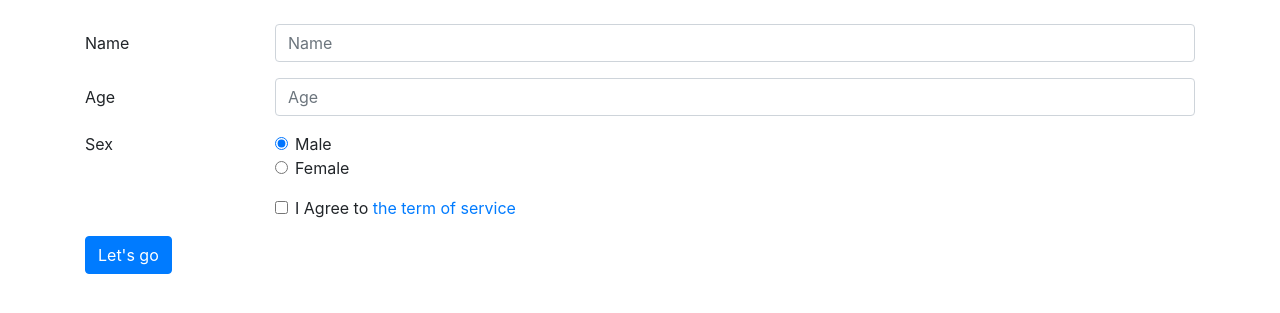
After one commit to ShadeOfOmuro/The-Hermit, a Flask app: page /registeration in a window 1280 px wide. The commit adds this page. Shown: the top 313 px of the page. Run offline with Flask 2, Linux system fonts and the light colour scheme.

Commit message:
Add files via upload

```diff
--- a/NSC_BE/app.py
+++ b/NSC_BE/app.py
@@ -2,18 +2,38 @@ from flask import *
 app = Flask(__name__)
 class backpack :
     question = ["Nan","1" , "2" , "3"  , "4"  , "5"  , "6"  , "7"  , "8"  , "9"  , "10"]
-    curr_question = 1;
+    curr_question = 1
     score = 0
+    Name = ""
+    age = 0
+    sex = 0
+    # for sex
+    # 0 = male
+    # 1 = female
 @app.route("/")
 def render_main() :
     backpack.curr_question = 1
     backpack.score = 0
+    backpack.name = ""
+    backpack.age = 0
+    backpack.sex = 0
     return render_template("index.html")
 
 @app.route("/info")
 def render_info() :
     return render_template("info.html")
-
+@app.route("/registeration")
+def render_register() :
+    return render_template("register.html")
+@app.route("/formhandler" , methods=["POST"])
+def do_sth_with_data() :
+    backpack.age = request.form.get("age")
+    backpack.name = request.form.get("name")
+    backpack.sex = request.form.get("sex")
+    print(backpack.age,"\n")
+    print(backpack.name,"\n")
+    print(backpack.sex,"\n")
+    return redirect("/choicequiz")
 @app.route("/choicequiz")
 def render_quiz() :
     return render_template("quiz.html" , question = backpack.question[backpack.curr_question])
@@ -35,4 +55,5 @@ def render_mindwave() :
 @app.route("/full_result")
 def render_test_result() :
     return render_template("result.html")
+
 app.run(debug=True)
--- a/NSC_BE/templates/info.html
+++ b/NSC_BE/templates/info.html
@@ -13,7 +13,7 @@
 </head>
 <body>
     <div class="container">
-        <form method="GET" action="choicequiz">
+        <form method="GET" action="registeration">
         </br>
         <h1>Sample page for info</h1>
         <p>this is some paragraph.</p>
--- /dev/null
+++ b/NSC_BE/templates/register.html
@@ -0,0 +1,69 @@
+<!DOCTYPE html>
+<html lang="en">
+<head>
+    <meta charset="UTF-8">
+    <meta name="viewport" content="width=device-width, initial-scale=1.0">
+    <title>Register</title>
+    <link rel="stylesheet" href="https://cdn.jsdelivr.net/npm/bootstrap@4.5.3/dist/css/bootstrap.min.css" integrity="sha384-TX8t27EcRE3e/ihU7zmQxVncDAy5uIKz4rEkgIXeMed4M0jlfIDPvg6uqKI2xXr2" crossorigin="anonymous">
+
+<!-- jQuery and JS bundle w/ Popper.js -->
+<script src="https://code.jquery.com/jquery-3.5.1.slim.min.js" integrity="sha384-DfXdz2htPH0lsSSs5nCTpuj/zy4C+OGpamoFVy38MVBnE+IbbVYUew+OrCXaRkfj" crossorigin="anonymous"></script>
+<script src="https://cdn.jsdelivr.net/npm/bootstrap@4.5.3/dist/js/bootstrap.bundle.min.js" integrity="sha384-ho+j7jyWK8fNQe+A12Hb8AhRq26LrZ/JpcUGGOn+Y7RsweNrtN/tE3MoK7ZeZDyx" crossorigin="anonymous"></script>
+
+</head>
+<body>
+    <div class="container">
+    </br>
+    <form method="POST" action="/formhandler">
+        {{ csrf_token }}
+    <div class="form-group row">
+      <label for="inputEmail3" class="col-sm-2 col-form-label">Name</label>
+      <div class="col-sm-10">
+        <input type="text" class="form-control" id="inputEmail3" name="name" placeholder="Name">
+      </div>
+    </div>
+    <div class="form-group row">
+      <label for="inputPassword3" class="col-sm-2 col-form-label">Age</label>
+      <div class="col-sm-10">
+        <input type="text" class="form-control" id="inputPassword3" name="age"  placeholder="Age">
+      </div>
+    </div>
+    <fieldset class="form-group">
+      <div class="row">
+        <legend class="col-form-label col-sm-2 pt-0">Sex</legend>
+        <div class="col-sm-10">
+          <div class="form-check">
+            <input class="form-check-input" type="radio" name="gridRadios" id="gridRadios1" name = "sex" value=0 checked>
+            <label class="form-check-label" for="gridRadios1">
+              Male
+            </label>
+          </div>
+          <div class="form-check">
+            <input class="form-check-input" type="radio" name="gridRadios" id="gridRadios2" name="sex" value=1>
+            <label class="form-check-label" for="gridRadios2">
+              Female
+            </label>
+          </div>
+        </div>
+      </div>
+    </fieldset>
+    <div class="form-group row">
+      <div class="col-sm-2"></div>
+      <div class="col-sm-10">
+        <div class="form-check">
+          <input class="form-check-input" type="checkbox" id="gridCheck1" required>
+          <label class="form-check-label" for="gridCheck1">
+            I Agree to <a href="#">the term of service</a>
+          </label>
+        </div>
+      </div>
+    </div>
+    <div class="form-group row">
+      <div class="col-sm-10">
+        <button type="submit" class="btn btn-primary">Let's go</button>
+      </div>
+    </div>
+</form>
+    </div>
+</body>
+</html>
```
